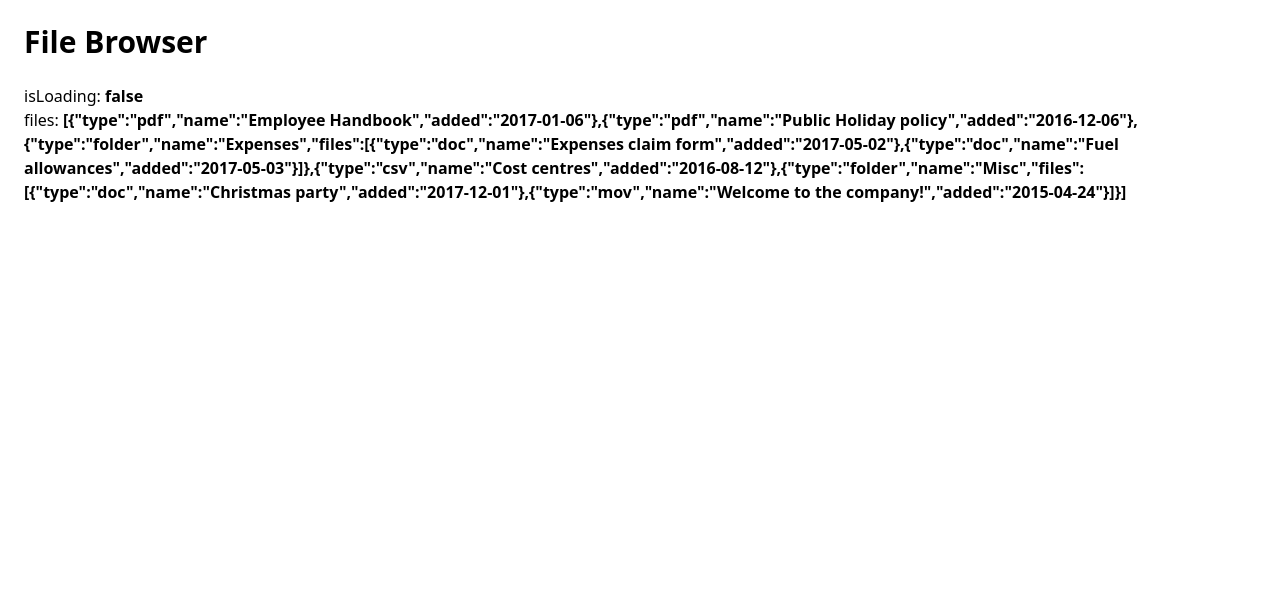
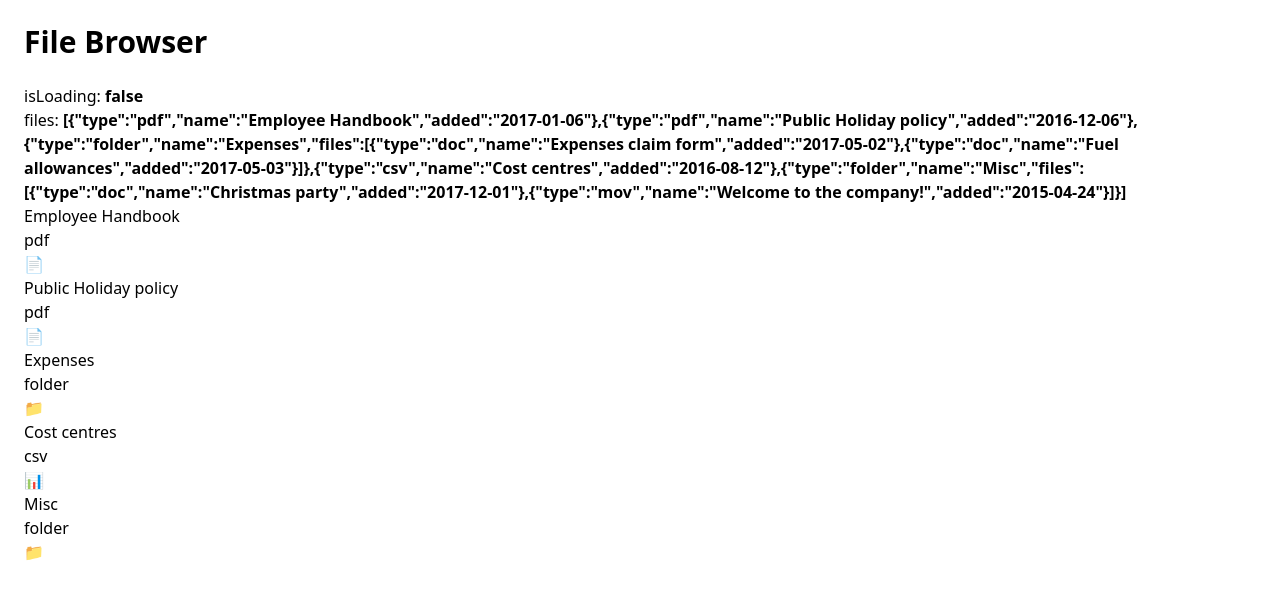
Before and after one commit to Harrywg/react-file-browser, a React (Vite) app: page / in a window 1280 px wide. Shown: the top 598 px of the page. Built offline with nearby package versions, Linux system fonts and the light colour scheme.

Commit message:
feat: temp dict file icons

```diff
--- a/src/App.tsx
+++ b/src/App.tsx
@@ -1,4 +1,5 @@
 import useFilesQuery from "@/lib/hooks/useFilesQuery";
+import { dictFileIcon } from "@/lib/dicts";
 
 export default function App() {
   const { files, isLoading } = useFilesQuery();
@@ -11,6 +12,13 @@ export default function App() {
       <p>
         files: <strong>{JSON.stringify(files)}</strong>
       </p>
+      {files.map((file) => (
+        <div key={file.name}>
+          <p>{file.name}</p>
+          <p>{file.type}</p>
+          <p>{dictFileIcon[file.type]}</p>
+        </div>
+      ))}
     </div>
   );
 }
--- /dev/null
+++ b/src/lib/dicts.ts
@@ -0,0 +1,7 @@
+export const dictFileIcon = {
+    pdf: "📄",
+    doc: "📝",
+    csv: "📊",
+    mov: "🎞️",
+    folder: "📁"
+}
```
